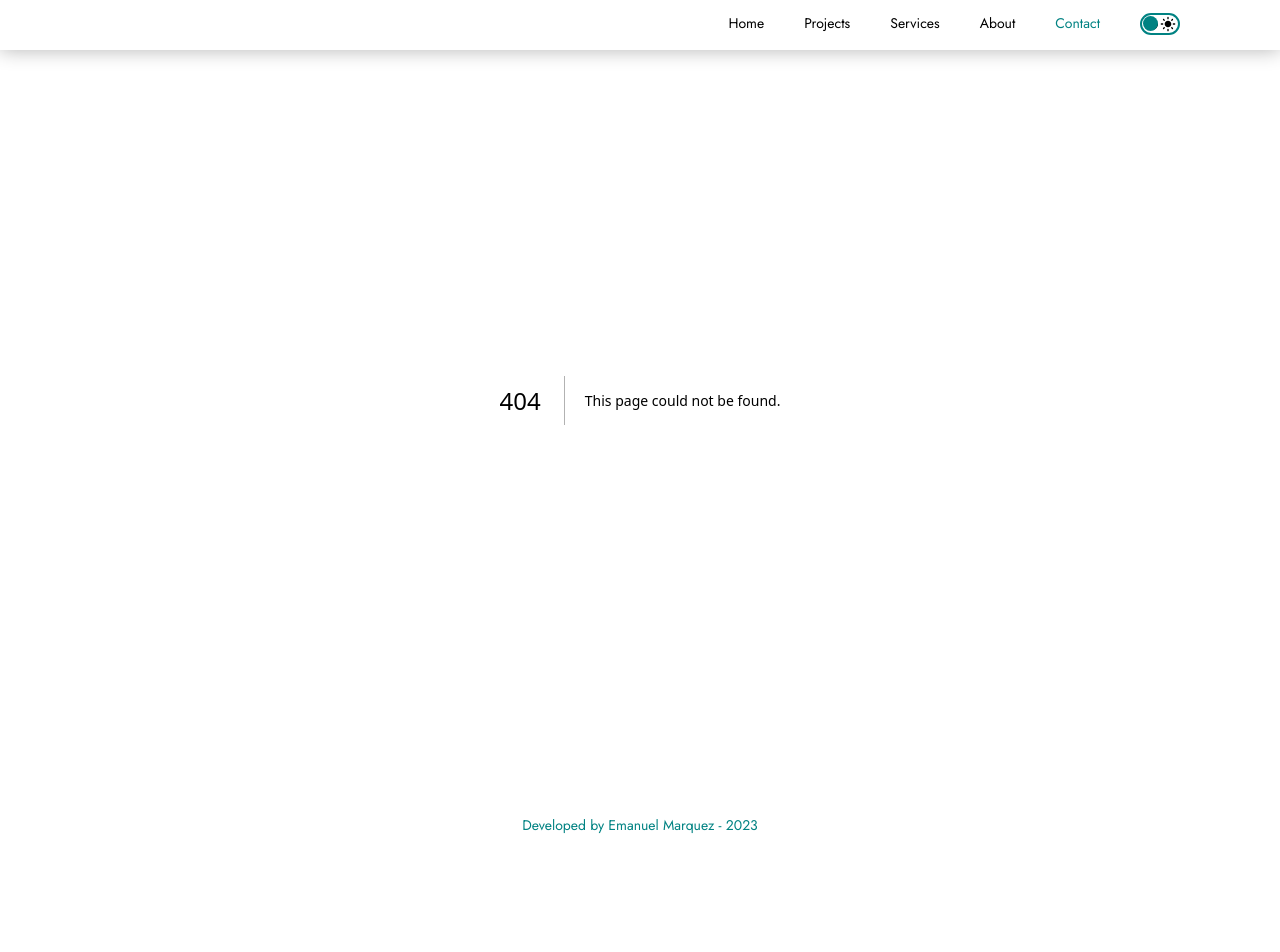
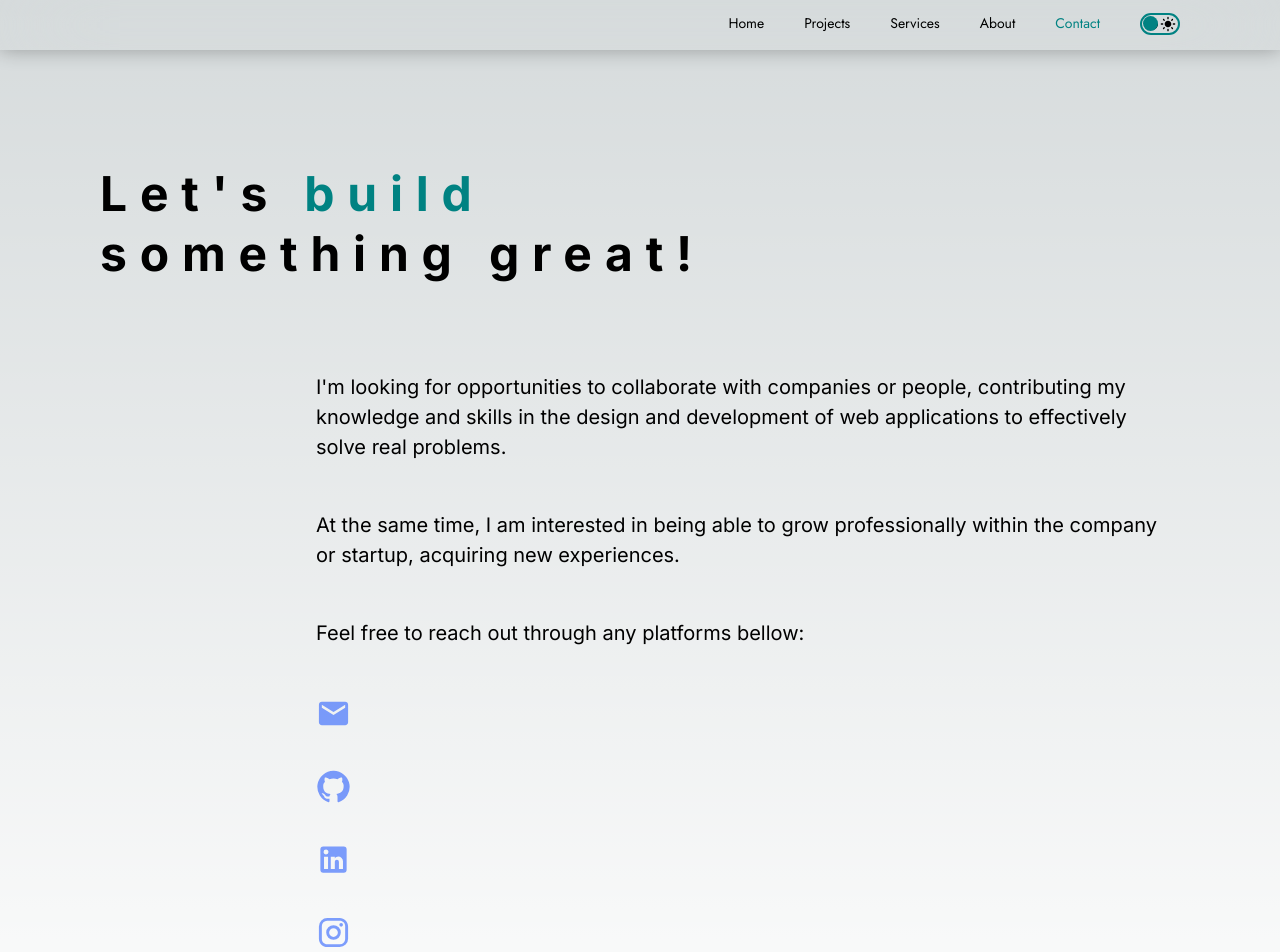
Before and after one commit to EmanuelGuillermoMarquez/Portfolio, a Next.js app: page /contact in a window 1280 px wide. Before the commit this address had no page. Shown: the top 952 px of the page. Before the commit the page ends 850 px from the top, so only its background shows below. Built offline with nearby package versions, Linux system fonts and the light colour scheme.

Commit message:
contact section add

```diff
--- a/package.json
+++ b/package.json
@@ -9,10 +9,10 @@
     "lint": "next lint"
   },
   "dependencies": {
-    "@emotion/react": "^11.11.1",
+    "@emotion/react": "^11.11.3",
     "@emotion/styled": "^11.11.0",
-    "@mui/icons-material": "^5.14.19",
-    "@mui/material": "^5.14.20",
+    "@mui/icons-material": "^5.15.2",
+    "@mui/material": "^5.15.2",
     "@mui/styled-engine-sc": "^6.0.0-alpha.7",
     "next": "14.0.3",
     "react": "^18",
--- /dev/null
+++ b/src/app/contact/page.jsx
@@ -0,0 +1,57 @@
+'use client'
+
+import React from 'react';
+import { useRouter } from 'next/navigation';
+import EmailIcon from '@mui/icons-material/Email';
+import GitHubIcon from '@mui/icons-material/GitHub';
+import LinkedInIcon from '@mui/icons-material/LinkedIn';
+import InstagramIcon from '@mui/icons-material/Instagram';
+import styles from './page.module.css';
+
+export default function ContactPage() {
+
+    const router = useRouter();
+
+    return (
+        <div className={styles.container}>
+            <div className={styles.header}>
+                <h1>Let's <strong>build</strong> something great!</h1>
+            </div>
+
+            <div className={styles.info}>
+                <p>I'm looking for opportunities to collaborate with companies or people, contributing my knowledge and skills in the design and development of web applications to effectively solve real problems.</p>
+            </div>
+
+            <div className={styles.info}>
+                <p>At the same time, I am interested in being able to grow professionally within the company or startup, acquiring new experiences.</p>
+            </div>
+
+            <div className={styles.info}>
+                <p>Feel free to reach out through any platforms bellow:</p>
+            </div>
+
+            <div className={styles.links}>
+                <a href='mailto:marquezema127@gmail.com'>
+                    <p><EmailIcon fontSize='large'/></p>
+                </a>
+                <a href='https://github.com/EmanuelGuillermoMarquez'>
+                    <p><GitHubIcon fontSize='large'/></p>
+                </a>
+                <a href='https://www.linkedin.com/in/emanuel-marquez-dev'>
+                    <p><LinkedInIcon fontSize='large'/></p>
+                </a>
+                <a href='https://www.instagram.com/emaamarqez'>
+                    <p><InstagramIcon fontSize='large'/></p>
+                </a>
+
+                {/* <div onClick={() => router.push('mailto:marquezema127@gmail.com')}>
+                    <p><strong>mail</strong></p>
+                </div>
+                <p><strong>github</strong></p>
+                <p><strong>linkdin</strong></p>
+                <p><strong>instagram</strong></p> */}
+            </div>
+
+        </div>
+    );
+};
--- /dev/null
+++ b/src/app/contact/page.module.css
@@ -0,0 +1,89 @@
+.container {
+    position: relative;
+    display: flex;
+    flex-direction: column;
+    justify-content: space-between;
+    align-items: flex-start;
+    min-height: 100vh;
+    width: 100%;
+    padding: 100px;
+    /* margin: 50px; */
+}
+
+.header {
+    display: flex;
+    flex-direction: column;
+    justify-content: flex-start;
+    align-items: flex-start;
+    gap: 30px;
+    position: relative;
+    padding: 4rem 0;
+    width: 700px;
+    /* white-space: nowrap; */
+}
+.header h1 {
+    line-height: 60px;
+    letter-spacing: 0.8rem;
+    font-size: 48px;
+
+}
+.header strong {
+    color: var(--special-color);
+}
+
+.info {
+    display: flex;
+    flex-direction: column;
+    justify-content: flex-start;
+    align-items: flex-start;
+    align-self: flex-end;
+    gap: 30px;
+    padding: 1.5rem 0;
+    width: 80%;
+    /* white-space: nowrap; */
+}
+.info p {
+    font-size: 20px;
+    line-height: 30px;
+}
+.info strong {
+    color: var(--special-color);
+    transition: 1s ease-in-out;
+}
+
+.links {
+    display: flex;
+    flex-direction: column;
+    justify-content: flex-start;
+    align-items: flex-start;
+    align-self: flex-end;
+    gap: 30px;
+    padding: 1.5rem 0;
+    width: 80%;
+    /* white-space: nowrap; */
+}
+.links div {
+    width: 100%;
+}
+.links p {
+    width: 10%;
+    font-size: 20px;
+    line-height: 30px;
+    color: rgba(1, 65, 255, 0.5);
+    transition: 0.3s ease-in-out;
+}
+.links a {
+    width: 100%;
+}
+.links a:hover > p {
+    transform: translateX(20px);
+    color: var(--special-color);
+}
+
+/* .links strong {
+    color: var(--special-color);
+
+}
+.links div:hover > p {
+    transform: translateX(20px);
+} */
--- a/src/app/globals.css
+++ b/src/app/globals.css
@@ -70,6 +70,8 @@
   box-sizing: border-box;
   padding: 0;
   margin: 0;
+  scroll-behavior: smooth;
+
 }
 
 html,
@@ -85,7 +87,6 @@ body {
   background: linear-gradient(to bottom, transparent, rgb(var(--background-end-rgb))) rgb(var(--background-start-rgb));
   /* Degradado lineal para abajo de transparente al color declarado, con otro color detras que se va a visualizar en la parte trasnparente */
   scrollbar-color: var(--sb-thumb-color) var(--sb-track-color);
-  scroll-behavior: smooth;
 }
 body::-webkit-scrollbar {
   width: var(--sb-size);
@@ -112,6 +113,7 @@ button {
   font-size: 0.8rem;
   transition: 0.5s ease-in-out;
   box-sizing: border-box;
+  cursor: pointer;
 }
 button:hover {
   box-shadow: 0px 0px 20px 0 var(--special-color);
@@ -130,31 +132,3 @@ a {
     color-scheme: dark;
   }
 }
-
-/* @media (prefers-color-scheme: dark) {
-  :root {
-    --foreground-rgb: 255, 255, 255;
-    --background-start-rgb: 0, 0, 0;
-    --background-end-rgb: 0, 0, 0;
-
-    --primary-glow: radial-gradient(rgba(1, 65, 255, 0.4), rgba(1, 65, 255, 0));
-    --secondary-glow: linear-gradient(to bottom right, rgba(1, 65, 255, 0), rgba(1, 65, 255, 0), rgba(1, 65, 255, 0.3));
-
-    --tile-start-rgb: 2, 13, 46;
-    --tile-end-rgb: 2, 5, 19;
-    --tile-border: conic-gradient(
-      #ffffff80,
-      #ffffff40,
-      #ffffff30,
-      #ffffff20,
-      #ffffff10,
-      #ffffff10,
-      #ffffff80
-    );
-
-    --callout-rgb: 20, 20, 20;
-    --callout-border-rgb: 108, 108, 108;
-    --card-rgb: 100, 100, 100;
-    --card-border-rgb: 200, 200, 200;
-  }
-} */
```
Also changed, not shown: src/app/page.jsx (+10 -2 lines), src/app/page.module.css (+35 -0 lines), src/components/glowhover/GlowHover.jsx (+18 -2 lines), 1 other file (tests, documents, lock files or other folders).
